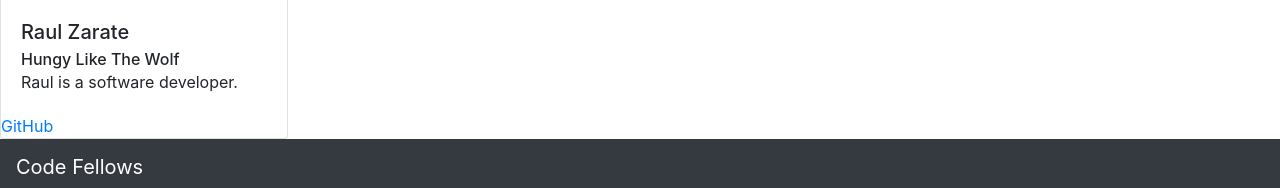
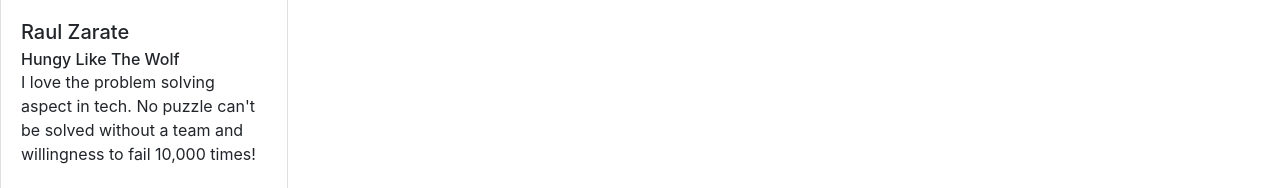
Before and after one commit to nojronatron/can-of-books-FE, a React (Create React App) app: page /about in a window 1280 px wide. Shown: the part 764-952 px from the top of the page. Built offline with nearby package versions, Linux system fonts and the light colour scheme.

Commit message:
completed about page included bios.

```diff
--- a/src/About.js
+++ b/src/About.js
@@ -32,7 +32,7 @@ class Profile extends Component {
           <Card.Body>
             <Card.Title>Raul Zarate</Card.Title>
             <Card.Subtitle>Hungy Like The Wolf</Card.Subtitle>
-            <Card.Text>Raul is a software developer.</Card.Text>
+            <Card.Text>I love the problem solving aspect in tech. No puzzle can't be solved without a team and willingness to fail 10,000 times!</Card.Text>
           </Card.Body>
           <Card.Link href="https://github.com/zaratr">GitHub</Card.Link>
         </Card>
```
